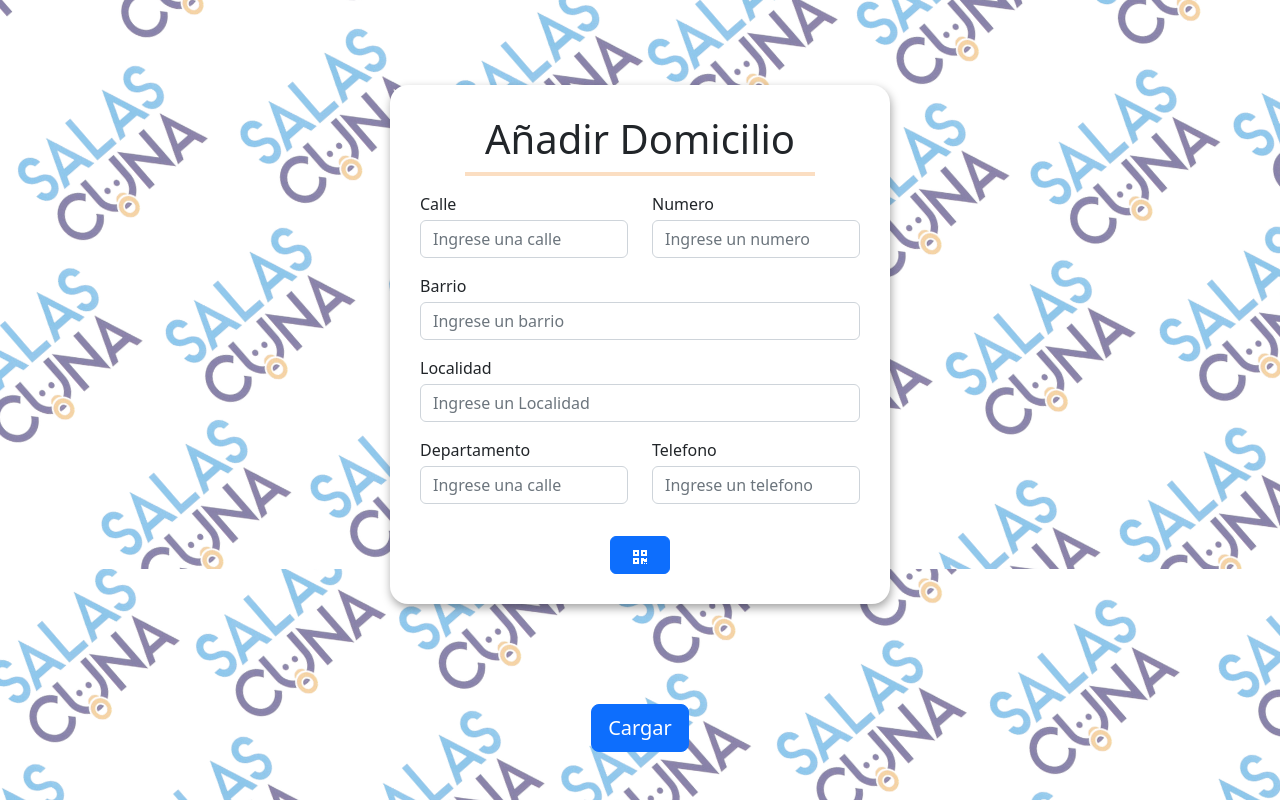
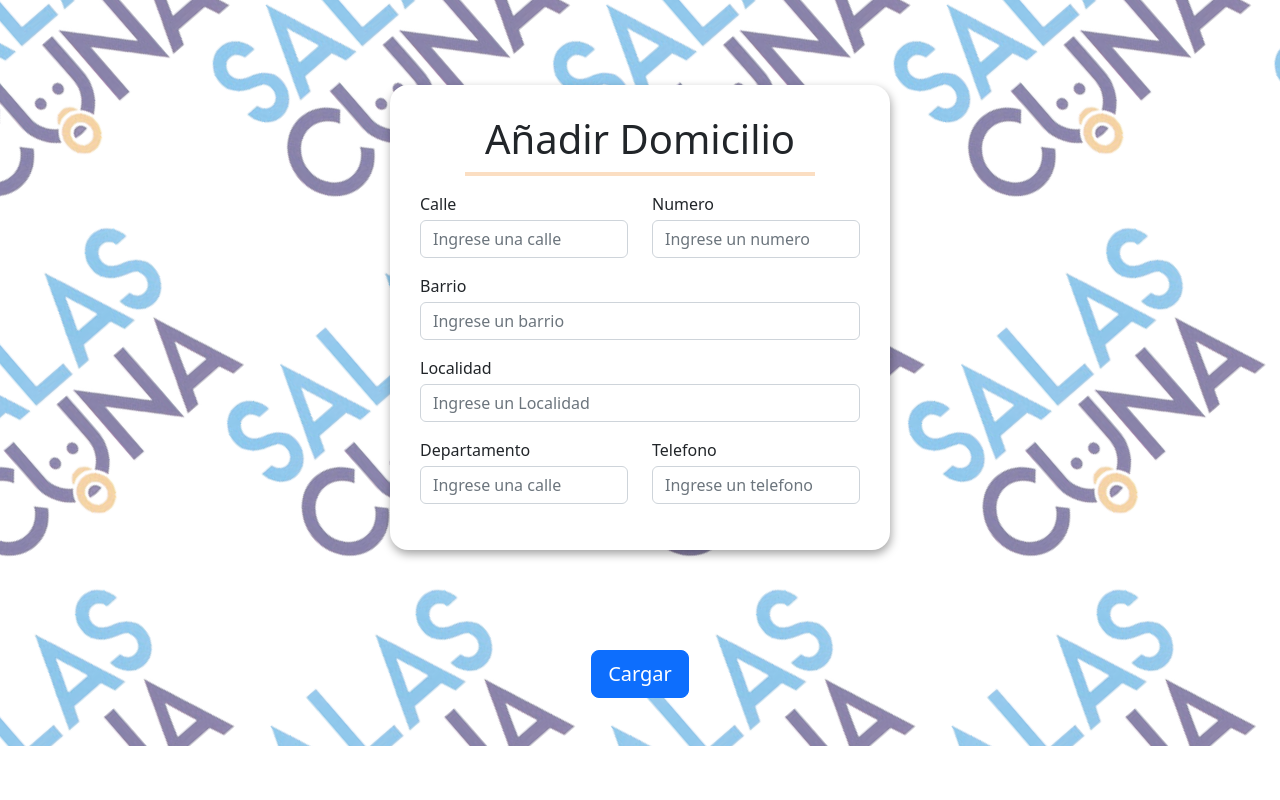
Before and after one commit to santiago6124/SalasCuna-FE-, a React (Create React App) app in the folder frontend/: page / in a window 1280 px wide. Shown: the part 1667-2467 px from the top of the page. After the commit the page ends 2413 px from the top, so only its background shows below. Built offline with nearby package versions, Linux system fonts and the light colour scheme.

Commit message:
cambio de fondo body

```diff
--- a/frontend/src/components/añadirDomicilio.jsx
+++ b/frontend/src/components/añadirDomicilio.jsx
@@ -46,11 +46,6 @@ export function AñadirDomicilio() {
             </Col>
         </Row>
 
-        <div className='contenedor-boton-qr '>
-            <Button className='boton-qr mt-3' boton variant="primary">
-                <FaQrcode />
-            </Button>
-        </div>
 
     </Form>
   );
```
Also changed, not shown: frontend/src/media/Diseño sin título.png.
